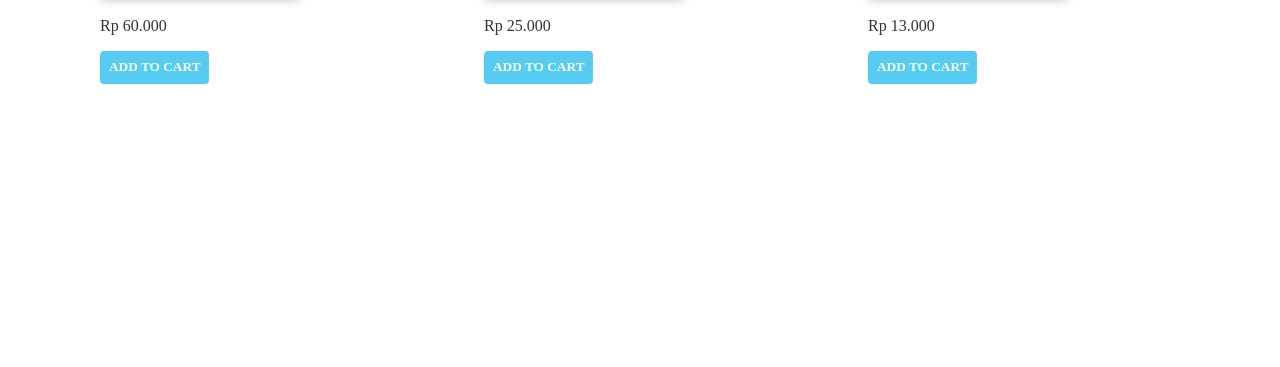
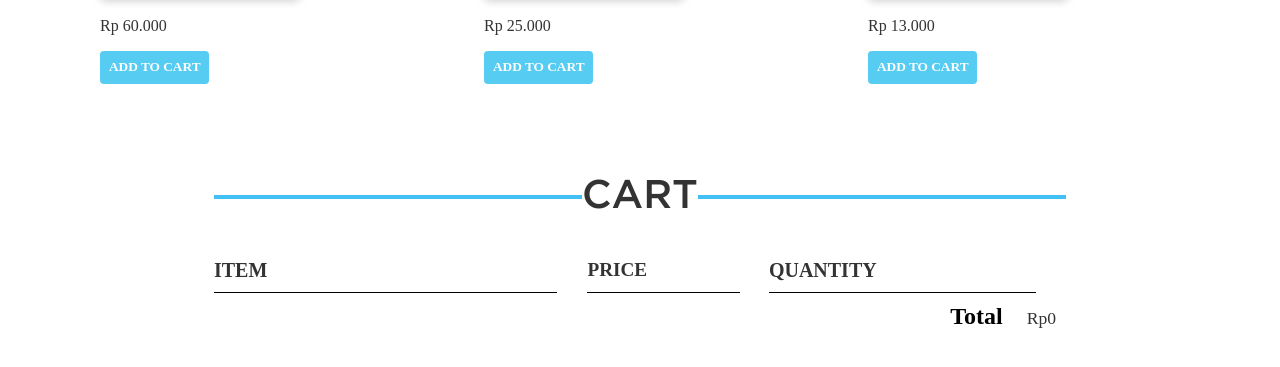
Before and after one commit to figoperdana/website-tokofiro, a plain HTML site: page perlengkapan kantor.html in a window 1280 px wide. Shown: the part 1737-2104 px from the top of the page. Drawn offline with Linux system fonts and the light colour scheme.

Commit message:
update cart

```diff
--- a/perlengkapan kantor.html
+++ b/perlengkapan kantor.html
@@ -122,6 +122,21 @@
                 </div>
             </div>
         </section>
+        <section class="container content-section">
+            <h2 class="section-header">CART</h2>
+            <div class="cart-row">
+                <span class="cart-item cart-header cart-column">ITEM</span>
+                <span class="cart-price cart-header cart-column">PRICE</span>
+                <span class="cart-quantity cart-header cart-column">QUANTITY</span>
+            </div>
+            <div class="cart-items">
+            </div>
+            <div class="cart-total">
+                <strong class="cart-total-title">Total</strong>
+                <span class="cart-total-price">Rp0</span>
+            </div>
+            <button class="btn btn-primary btn-purchase" type="button">PURCHASE</button>
+        </section>
     </main>
 </body>
 <footer>
```
Also changed, not shown: produk kertas.html (+15 -0 lines).
